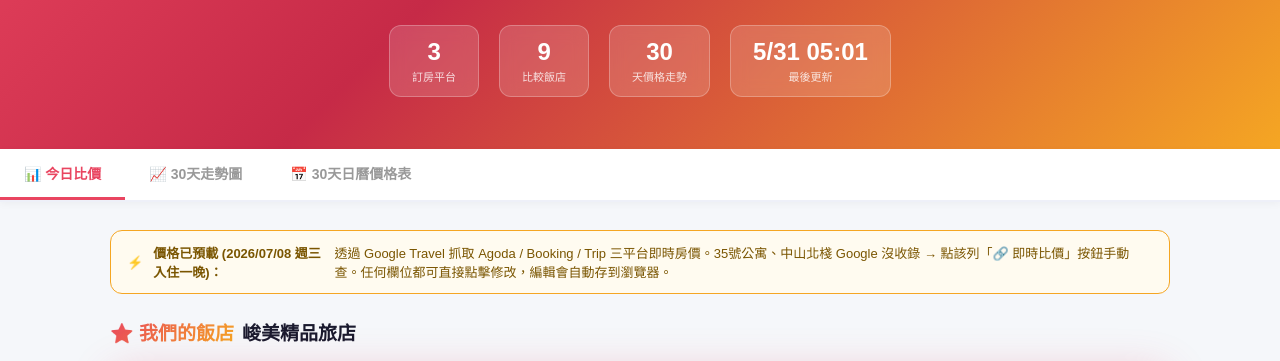
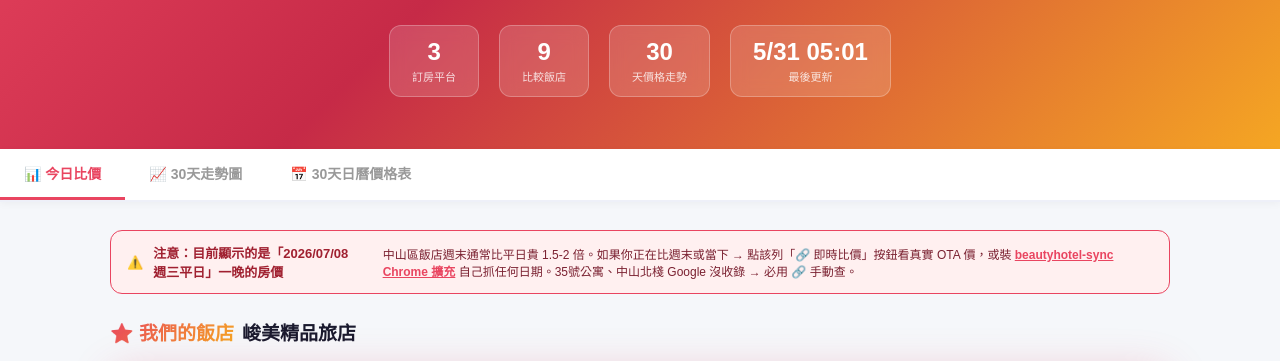
Before and after one commit to hotelbchic/beautyhotel, a browser extension: page index.html in a window 1280 px wide. Shown: the part 303-664 px from the top of the page. Drawn offline with nearby package versions, Linux system fonts and the light colour scheme.

Commit message:
docs: 強化日期提示 — 顯示「7/8 週三平日」並警告週末會貴 1.5-2 倍
回饋: 使用者手機查 OTA 看到的金額比頁面高很多，因為現在顯示的是
平日最便宜的時段 (週三)，但使用者實際 booking 場景多看週末。

改動:
- update-notice 改紅色 warning 色，強調這是平日價
- 加註「週末通常 1.5-2 倍」
- 點 🔗 即時比價可看任何日期真實 OTA 價
- 連結到 beautyhotel-sync 擴充功能 README

之後使用者裝 extension 後可以自己抓週末/週中各時段，這個 notice
就可以更新成「最後更新時間 / 涵蓋日期範圍」。

Co-Authored-By: Claude Sonnet 4.6 <noreply@anthropic.com>

```diff
--- a/index.html
+++ b/index.html
@@ -189,7 +189,14 @@
 <!-- TAB 1: 今日比價 -->
 <div class="tab-content active" id="tab-today">
 <div class="section">
-  <div class="update-notice">⚡ <strong>價格已預載 (2026/07/08 週三入住一晚)：</strong>透過 Google Travel 抓取 Agoda / Booking / Trip 三平台即時房價。35號公寓、中山北棧 Google 沒收錄 → 點該列「🔗 即時比價」按鈕手動查。任何欄位都可直接點擊修改，編輯會自動存到瀏覽器。</div>
+  <div class="update-notice" style="background:#fff0f0;border-color:#e94560;color:#a02030;font-weight:600;">
+    ⚠️ <strong>注意：目前顯示的是「2026/07/08 週三平日」一晚的房價</strong><br>
+    <span style="font-weight:normal;font-size:12px;color:#7a2030;">
+      中山區飯店週末通常比平日貴 1.5-2 倍。如果你正在比週末或當下 → 點該列「🔗 即時比價」按鈕看真實 OTA 價，或裝
+      <a href="https://github.com/hotelbchic/beautyhotel/tree/main/extension" target="_blank" style="color:#e94560;font-weight:600;">beautyhotel-sync Chrome 擴充</a>
+      自己抓任何日期。35號公寓、中山北棧 Google 沒收錄 → 必用 🔗 手動查。
+    </span>
+  </div>
 
   <div class="section-title"><span>⭐ 我們的飯店</span> 峻美精品旅店</div>
   <div class="spotlight">
```
